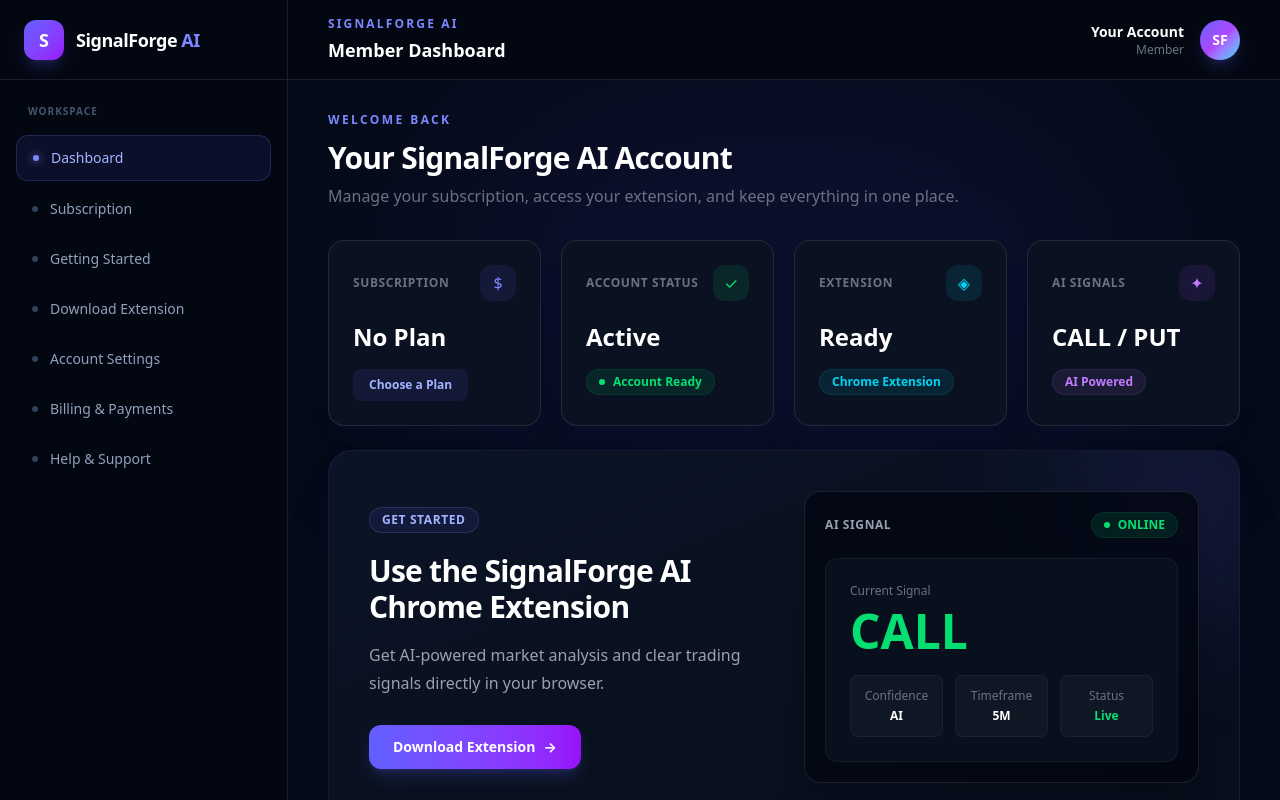
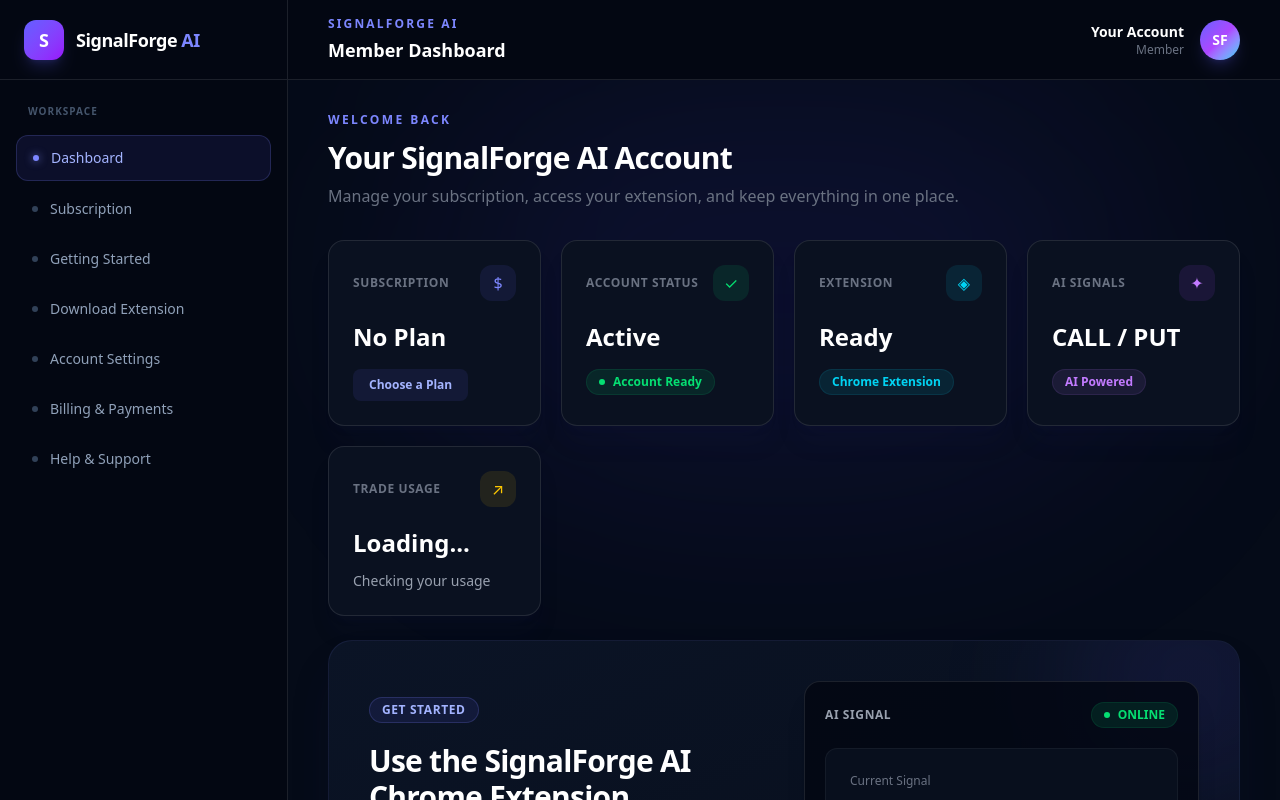
Before and after one commit to Lens98/pocket-option-signal-api, a Next.js app in the folder landing-page/: page /dashboard in a window 1280 px wide. Shown: the top 800 px of the page. Built offline with nearby package versions, Linux system fonts and the light colour scheme; no server answers; sample sign-in values are in the browser's storage.

Commit message:
Add subscription trade usage to dashboard

```diff
--- a/landing-page/app/(dashboard)/dashboard/page.tsx
+++ b/landing-page/app/(dashboard)/dashboard/page.tsx
@@ -8,7 +8,7 @@
     const [user, setUser] = useState<any>(null);
     const [loading, setLoading] = useState(true);
     const [subscription, setSubscription] = useState<any>(null);
-
+    const [usage, setUsage] = useState<any>(null);
     useEffect(() => {
         const token = localStorage.getItem("signalForgeAuthToken");
 
@@ -52,6 +52,24 @@
                     })
                     .then((subscriptionData) => {
                         setSubscription(subscriptionData);
+                    });
+
+                fetch("https://api.signalforgepro.app/trade/usage", {
+                    headers: {
+                        Authorization: `Bearer ${token}`,
+                    },
+                })
+                    .then(async (response) => {
+                        if (!response.ok) {
+                            throw new Error("Could not load trade usage");
+                        }
+                        return response.json();
+                    })
+                    .then((usageData) => {
+                        setUsage(usageData);
+                    })
+                    .catch((error) => {
+                        console.error("Usage request failed:", error);
                     });
             })
             .finally(() => {
@@ -207,8 +225,44 @@
                                 AI Powered
                             </span>
                         </div>
+
+                        {/* Trade Usage */}
+                        <div className="rounded-2xl border border-white/10 bg-[#0a1120] p-6 shadow-xl shadow-indigo-950/10 transition hover:border-yellow-400/20">
+                            <div className="flex items-center justify-between">
+                                <p className="text-xs font-semibold uppercase tracking-wider text-gray-500">
+                                    Trade Usage
+                                </p>
+
+                                <div className="flex h-9 w-9 items-center justify-center rounded-xl bg-yellow-400/10 text-yellow-400">
+                                    ↗
+                                </div>
+                            </div>
+
+                            <p className="mt-5 text-2xl font-black text-white">
+                                {!usage
+                                    ? "Loading..."
+                                    : usage.limit === null
+                                        ? "Unlimited"
+                                        : `${usage.used} / ${usage.limit}`}
+                            </p>
+
+                            <p className="mt-3 text-sm text-gray-400">
+                                {!usage
+                                    ? "Checking your usage"
+                                    : usage.limit === null
+                                        ? "No trade limit on your plan"
+                                        : usage.period === "daily"
+                                            ? "Signals used today"
+                                            : "Signals used in total"}
+                            </p>
+
+                            {usage && usage.remaining !== null && (
+                                <span className="mt-4 inline-flex rounded-full border border-yellow-400/10 bg-yellow-400/10 px-3 py-1 text-xs font-bold text-yellow-400">
+                                    {usage.remaining} remaining
+                                </span>
+                            )}
+                        </div>
                     </div>
-
                     {/* Extension banner */}
                     <div className="relative mt-6 overflow-hidden rounded-3xl border border-indigo-400/10 bg-gradient-to-br from-[#0b1426] to-[#070d1a] p-8 shadow-2xl shadow-indigo-950/20 lg:p-10">
                         <div className="pointer-events-none absolute -right-20 -top-20 h-64 w-64 rounded-full bg-indigo-500/10 blur-3xl" />
```
Also changed, not shown: 1 other file (tests, documents, lock files or other folders).
